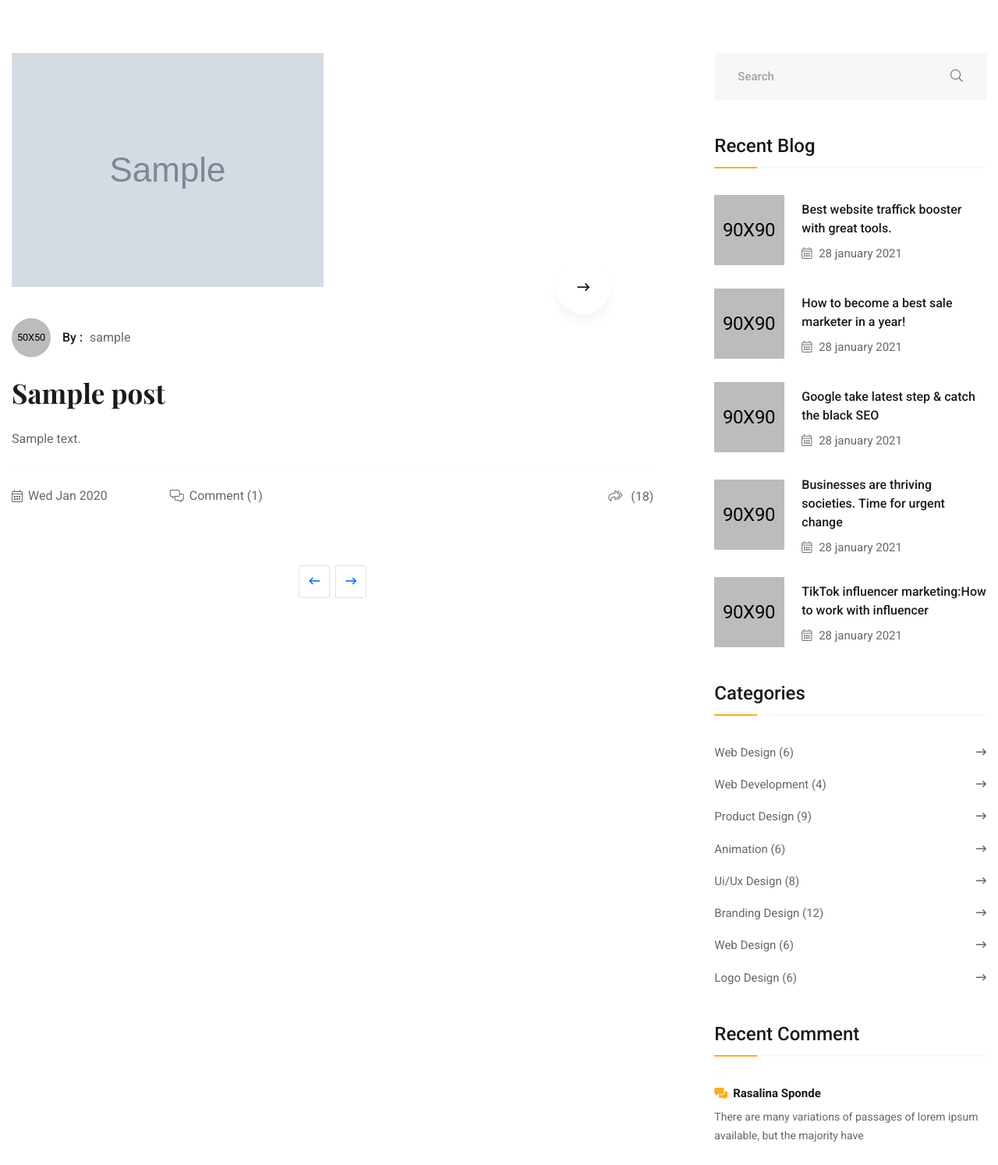
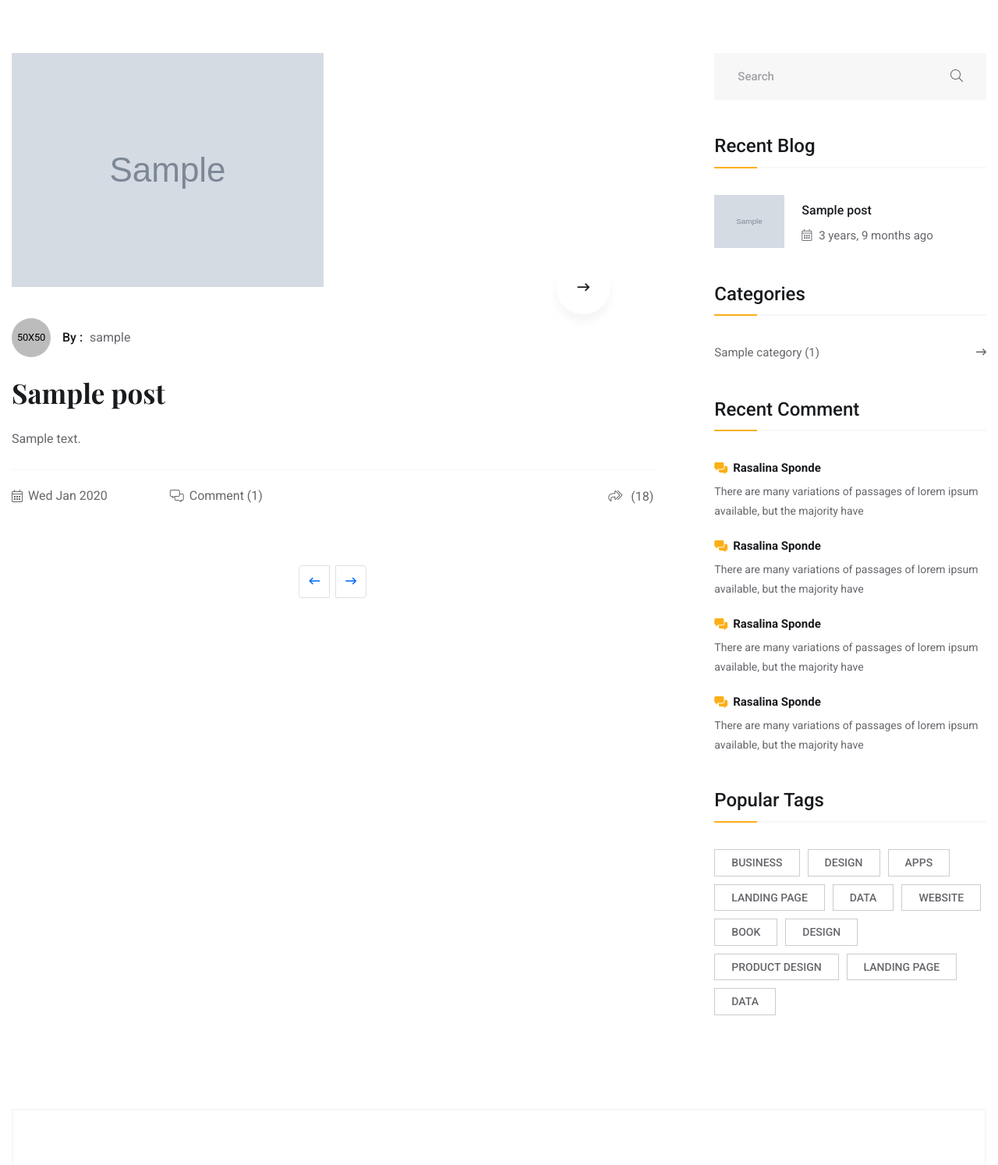
Before and after one commit to ansarialireza/Advanced-CV, a Django app: page /blog/search/ in a window 1280 px wide. Shown: the part 463-1957 px from the top of the page at 78% size. Run offline with Django 4.2, Linux system fonts and the light colour scheme; tables that the repository leaves empty hold one stand-in row (values such as "Sample post"); grey boxes marked "Sample" are stand-in pictures; some libraries are stand-ins or nearby versions; some web fonts are replaced.

Commit message:
update blog templates

```diff
--- a/blog/templatetags/blog_tags.py
+++ b/blog/templatetags/blog_tags.py
@@ -16,7 +16,7 @@ def function():
 def snippet(value,arg=20):
     return value[:20]+". . ."
 
-@register.inclusion_tag('blog/blog-popular-posts.html')
+@register.inclusion_tag('blog/blog-recent-posts.html')
 def popularposts():
     posts=Post.objects.filter(status=1).order_by('-published_date')[:3]
     return {'posts': posts}
--- a/templates/blog/blog-home.html
+++ b/templates/blog/blog-home.html
@@ -102,8 +102,8 @@
                         <div class="col-lg-4">
                             <aside class="blog__sidebar">
                             {% include 'blog/blog-search.html' %}
-                            {% include 'blog/blog-recent-posts.html' %}
-                            {% include 'blog/blog-post-categories.html' %}
+                            {% popularposts %}
+                            {% postcategories %}
                             {% include 'blog/blog-recent-comment.html' %}
                             {% include 'blog/blog-popular-tags.html' %}
                             </aside>
--- a/templates/blog/blog-post-categories.html
+++ b/templates/blog/blog-post-categories.html
@@ -1,13 +1,12 @@
 <div class="widget">
     <h4 class="widget-title">Categories</h4>
     <ul class="sidebar__cat">
-        <li class="sidebar__cat__item"><a href="blog.html">Web Design (6)</a></li>
-        <li class="sidebar__cat__item"><a href="blog.html">Web Development (4)</a></li>
-        <li class="sidebar__cat__item"><a href="blog.html">Product Design (9)</a></li>
-        <li class="sidebar__cat__item"><a href="blog.html">Animation (6)</a></li>
-        <li class="sidebar__cat__item"><a href="blog.html">Ui/Ux Design (8)</a></li>
-        <li class="sidebar__cat__item"><a href="blog.html">Branding Design (12)</a></li>
-        <li class="sidebar__cat__item"><a href="blog.html">Web Design (6)</a></li>
-        <li class="sidebar__cat__item"><a href="blog.html">Logo Design (6)</a></li>
+        {% for name, count in categories.items %}
+        <li class="sidebar__cat__item">
+            <a href="{% url 'blog:category' cat_name=name %}">
+                {{ name }} ({{ count }})
+            </a>
+        </li>
+        {% endfor %}
     </ul>
 </div>
--- a/templates/blog/blog-recent-posts.html
+++ b/templates/blog/blog-recent-posts.html
@@ -1,55 +1,23 @@
 {% load static %}
+{% load humanize %}
+
 <div class="widget">
     <h4 class="widget-title">Recent Blog</h4>
     <ul class="rc__post">
+        {% for post in posts %}
         <li class="rc__post__item">
             <div class="rc__post__thumb">
-                <a href="blog-details.html"><img src="{% static 'assets/img/blog/rc_thumb01.jpg' %}" alt=""></a>
+                <a href="{% url 'blog:single' pid=post.id %}">
+                    <img class="img-fluid" src="{{ post.image.url }}" alt="">
+                </a>
             </div>
             <div class="rc__post__content">
-                <h5 class="title"><a href="blog-details.html">Best website traffick booster with
-                great tools.</a></h5>
-                <span class="post-date"><i class="fal fa-calendar-alt"></i> 28 january 2021</span>
+                <h5 class="title">
+                    <a href="{% url 'blog:single' pid=post.id %}">{{ post.title }}</a>
+                </h5>
+                <span class="post-date"><i class="fal fa-calendar-alt"></i> {{ post.published_date|naturaltime }}</span>
             </div>
         </li>
-        <li class="rc__post__item">
-            <div class="rc__post__thumb">
-                <a href="blog-details.html"><img src="{% static 'assets/img/blog/rc_thumb02.jpg' %}" alt=""></a>
-            </div>
-            <div class="rc__post__content">
-                <h5 class="title"><a href="blog-details.html">How to become a best sale marketer
-                in a year!</a></h5>
-                <span class="post-date"><i class="fal fa-calendar-alt"></i> 28 january 2021</span>
-            </div>
-        </li>
-        <li class="rc__post__item">
-            <div class="rc__post__thumb">
-                <a href="blog-details.html"><img src="{% static 'assets/img/blog/rc_thumb03.jpg' %}" alt=""></a>
-            </div>
-            <div class="rc__post__content">
-                <h5 class="title"><a href="blog-details.html">Google take latest step & catch the
-                black SEO</a></h5>
-                <span class="post-date"><i class="fal fa-calendar-alt"></i> 28 january 2021</span>
-            </div>
-        </li>
-        <li class="rc__post__item">
-            <div class="rc__post__thumb">
-                <a href="blog-details.html"><img src="{% static 'assets/img/blog/rc_thumb04.jpg' %}" alt=""></a>
-            </div>
-            <div class="rc__post__content">
-                <h5 class="title"><a href="blog-details.html">Businesses are thriving societies. Time for urgent change</a></h5>
-                <span class="post-date"><i class="fal fa-calendar-alt"></i> 28 january 2021</span>
-            </div>
-        </li>
-        <li class="rc__post__item">
-            <div class="rc__post__thumb">
-                <a href="blog-details.html"><img src="{% static 'assets/img/blog/rc_thumb05.jpg' %}" alt=""></a>
-            </div>
-            <div class="rc__post__content">
-                <h5 class="title"><a href="blog-details.html">TikTok influencer marketing:How to
-                work with influencer</a></h5>
-                <span class="post-date"><i class="fal fa-calendar-alt"></i> 28 january 2021</span>
-            </div>
-        </li>
+        {% endfor %}
     </ul>
 </div>
--- a/templates/blog/blog-search.html
+++ b/templates/blog/blog-search.html
@@ -1,6 +1,9 @@
 <div class="widget">
-    <form action="#" class="search-form">
-        <input type="text" placeholder="Search">
+    <form action="{% url 'blog:search' %}" class="search-form">
+        <input placeholder="Search" name="s"
+        type="text"
+        onfocus="this.placeholder = ''"
+        onblur="this.placeholder = 'Search Posts'">
         <button type="submit"><i class="fal fa-search"></i></button>
     </form>
 </div>
```
Also changed, not shown: templates/blog/blog-single.html (+21 -9 lines).
